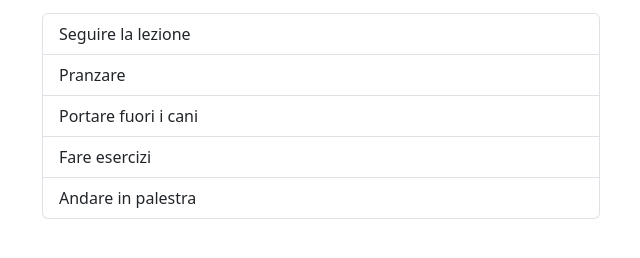
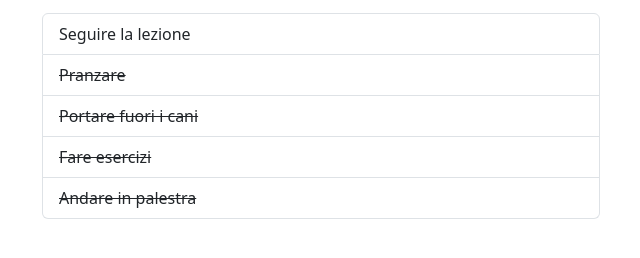
Before and after one commit to VictorGiuliano/vue-todolist, a plain HTML site: page index.html in a window 1280 px wide. Shown: the part 134-392 px from the top of the page, without its empty margins (319-959 px from the left). Drawn offline with nearby package versions, Linux system fonts and the light colour scheme.

Commit message:
Complete Milestone 1

```diff
--- a/index.html
+++ b/index.html
@@ -24,8 +24,11 @@
             <main class="w-50 mx-auto">
                 <ul class="list-group">
                     <li v-for="task in tasks" class="list-group-item">
-                        <div>
+                        <div v-if="task.done==true">
                             {{ task.text }}
+                        </div>
+                        <div v-else="false">
+                            <del>{{ task.text }}</del>
                         </div>
                     </li>
                 </ul>
```
